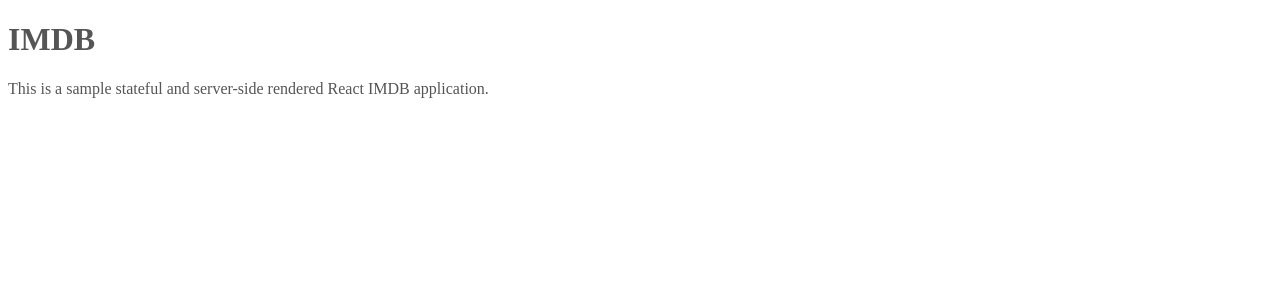
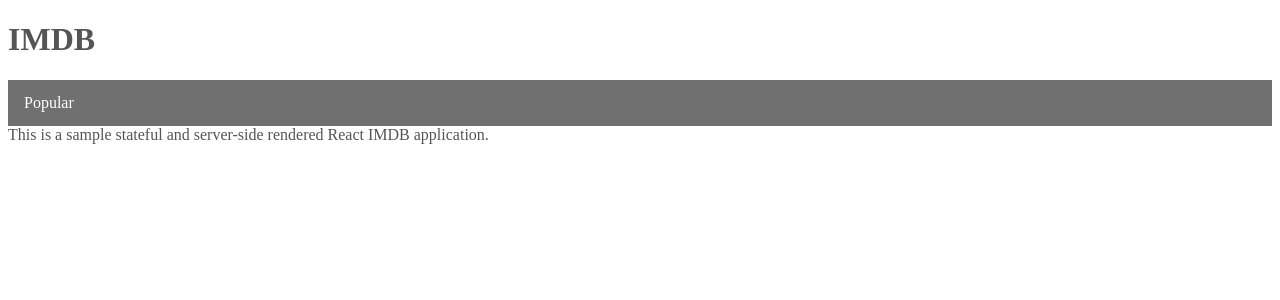
Before and after one commit to Gyango/IMDB, a React app: page / in a window 1280 px wide. Shown: the top 300 px of the page. Built offline with nearby package versions, Linux system fonts and the light colour scheme; the HTML template or start-up script is replaced by a standard one.

Commit message:
Added navigation bar

```diff
--- a/src/components/App.js
+++ b/src/components/App.js
@@ -4,7 +4,27 @@
   return (
     <div>
       <h1>IMDB</h1>
+      <NavigationBar/>
       This is a sample stateful and server-side rendered React IMDB application.
     </div>
   );
 }
+
+function NavigationBar(){
+
+
+    const [movieType, setType] = useState("Popular");
+
+    return(
+      <ul>
+        <li class="dropdown">
+          <a href="javascript:void(0)" class="dropbtn">{movieType}</a>
+          <div class="dropdown-content">
+            <a onClick={() => setType("Popular")}>Popular</a>
+            <a onClick={() => setType("Upcoming")}>Upcoming</a>
+          </div>
+        </li>
+      </ul>
+    )
+
+}
--- a/src/styles/index.scss
+++ b/src/styles/index.scss
@@ -9,3 +9,54 @@
     color: $main;
   }
 }
+
+ul {
+  list-style-type: none;
+  margin: 0;
+  padding: 0;
+  overflow: hidden;
+  background-color: #707070;
+}
+
+li {
+  float: left;
+}
+
+li a, .dropbtn {
+  display: inline-block;
+  color: white;
+  text-align: center;
+  padding: 14px 16px;
+  text-decoration: none;
+}
+
+li a:hover, .dropdown:hover .dropbtn {
+  background-color: red;
+}
+
+li.dropdown {
+  display: inline-block;
+}
+
+.dropdown-content {
+  display: none;
+  position: absolute;
+  background-color: #f9f9f9;
+  min-width: 160px;
+  box-shadow: 0px 8px 16px 0px rgba(0,0,0,0.2);
+  z-index: 1;
+}
+
+.dropdown-content a {
+  color: black;
+  padding: 12px 16px;
+  text-decoration: none;
+  display: block;
+  text-align: left;
+}
+
+.dropdown-content a:hover {background-color: red}
+
+.dropdown:hover .dropdown-content {
+  display: block;
+}
```
